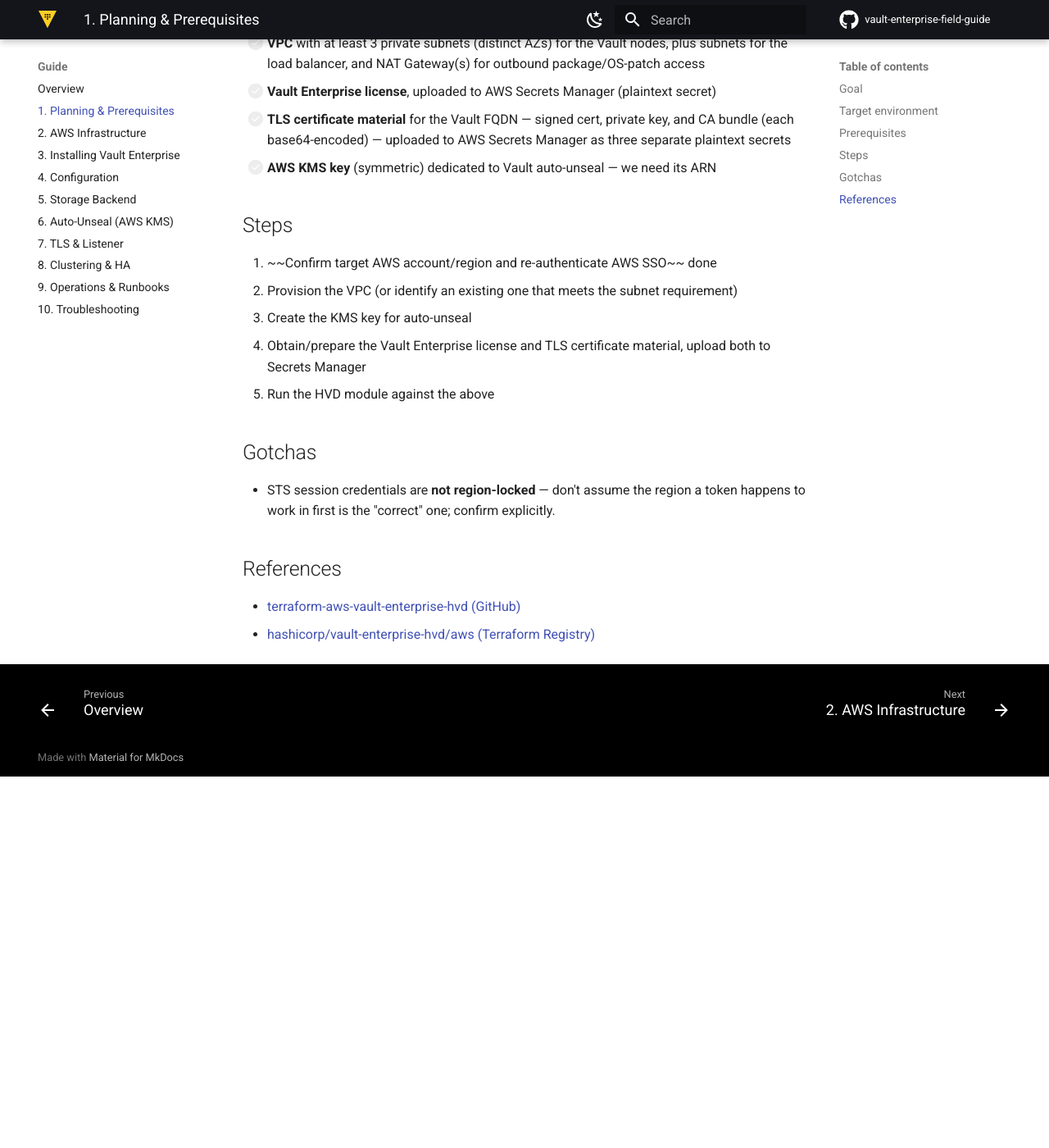
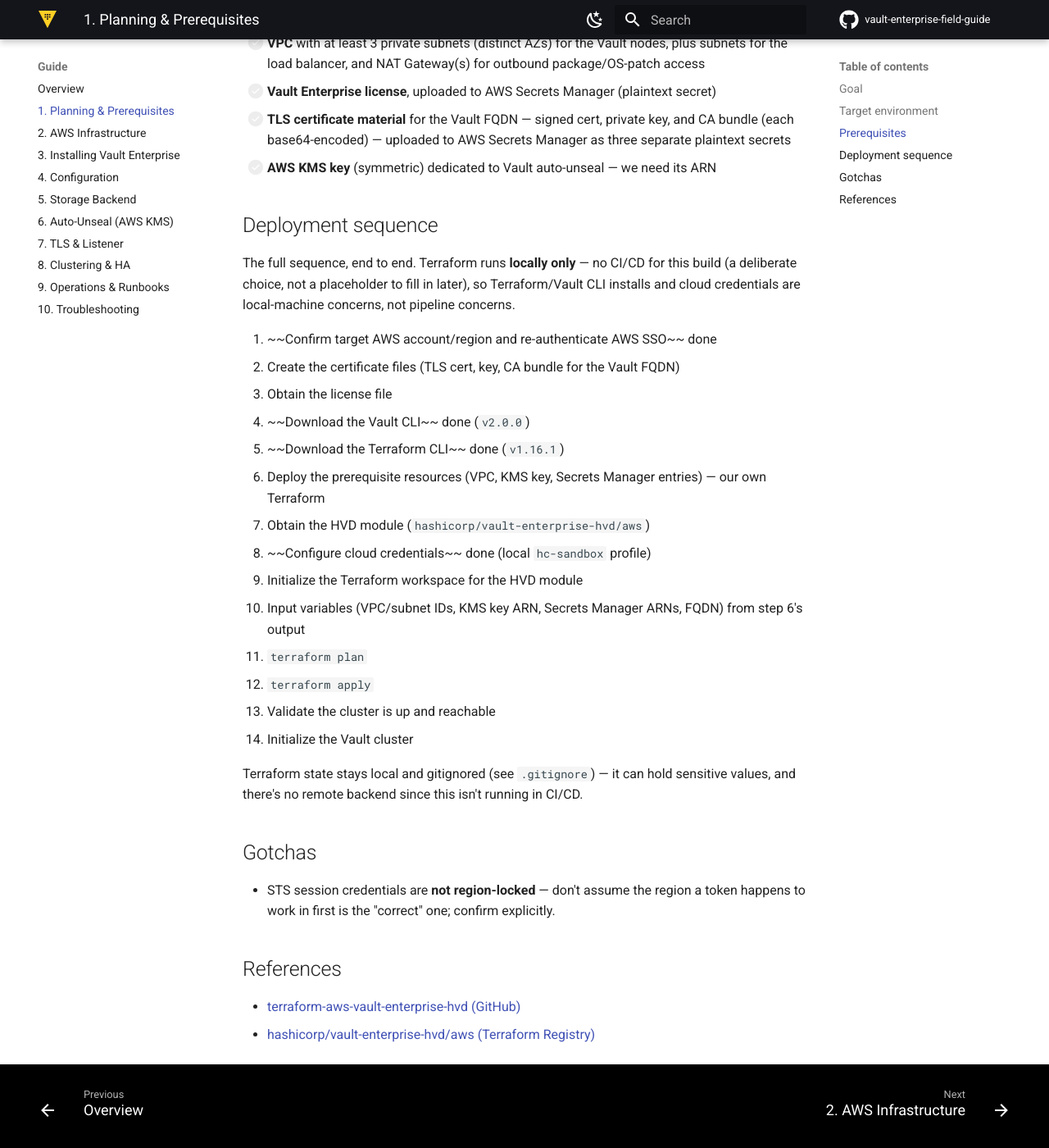
Before and after one commit to markcarriedo/vault-enterprise-field-guide, an MkDocs documentation site: the page built from docs/guide/01-planning.md, in a window 1280 px wide and 1400 px high, scrolled down 776 px. Shown: the whole window at 82% size. Built offline with MkDocs 1.6.1 and Material for MkDocs 9.7.7, drawn with Linux system fonts in a browser that asks for light colours; comment, search, counter and statistics services are not loaded; before the commit the page ends 1723 px from its top, so only the background shows below that.

Commit message:
docs(planning): record the full deployment sequence, local-only Terraform
Confirmed with the user: Terraform runs locally, no CI/CD for the AWS
infra build. That settles cloud-credential and state-backend questions
that would otherwise need answering (OIDC role vs local profile, remote
vs local state) - state stays local and gitignored since it can hold
sensitive values and there's no pipeline to need a shared backend.

Claude-Session: https://claude.ai/code/session_01W8wX9ho5zsL4nSkjw8ZJSM

```diff
--- a/docs/guide/01-planning.md
+++ b/docs/guide/01-planning.md
@@ -31,14 +31,29 @@ Before running the module, the following must already exist in AWS:
       (each base64-encoded) — uploaded to AWS Secrets Manager as three separate plaintext secrets
 - [ ] **AWS KMS key** (symmetric) dedicated to Vault auto-unseal — we need its ARN
 
-## Steps
+## Deployment sequence
+
+The full sequence, end to end. Terraform runs **locally only** — no CI/CD for this build (a
+deliberate choice, not a placeholder to fill in later), so Terraform/Vault CLI installs and
+cloud credentials are local-machine concerns, not pipeline concerns.
 
 1. ~~Confirm target AWS account/region and re-authenticate AWS SSO~~ done
-2. Provision the VPC (or identify an existing one that meets the subnet requirement)
-3. Create the KMS key for auto-unseal
-4. Obtain/prepare the Vault Enterprise license and TLS certificate material, upload both to
-   Secrets Manager
-5. Run the HVD module against the above
+2. Create the certificate files (TLS cert, key, CA bundle for the Vault FQDN)
+3. Obtain the license file
+4. ~~Download the Vault CLI~~ done (`v2.0.0`)
+5. ~~Download the Terraform CLI~~ done (`v1.16.1`)
+6. Deploy the prerequisite resources (VPC, KMS key, Secrets Manager entries) — our own Terraform
+7. Obtain the HVD module (`hashicorp/vault-enterprise-hvd/aws`)
+8. ~~Configure cloud credentials~~ done (local `hc-sandbox` profile)
+9. Initialize the Terraform workspace for the HVD module
+10. Input variables (VPC/subnet IDs, KMS key ARN, Secrets Manager ARNs, FQDN) from step 6's output
+11. `terraform plan`
+12. `terraform apply`
+13. Validate the cluster is up and reachable
+14. Initialize the Vault cluster
+
+Terraform state stays local and gitignored (see `.gitignore`) — it can hold sensitive values,
+and there's no remote backend since this isn't running in CI/CD.
 
 ## Gotchas
 
```
Also changed, not shown: 1 other file.
